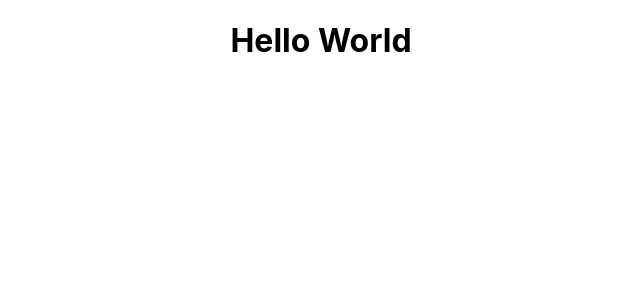
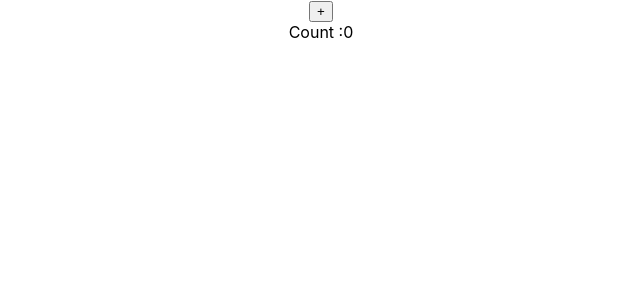
Before and after one commit to VishamiPatel/React-Project, a React (Create React App) app: page / in a window 1280 px wide. Shown: the top 300 px of the page, without its empty margins (319-959 px from the left). Built offline with nearby package versions, Linux system fonts and the light colour scheme.

Commit message:
Counter added in App.js

```diff
--- a/src/App.js
+++ b/src/App.js
@@ -1,10 +1,11 @@
 import logo from "./logo.svg";
+import Counter from "./components/counter";
 import "./App.css";
 
 function App() {
   return (
     <div className="App">
-      <h1>Hello World</h1>
+      <Counter />
     </div>
   );
 }
--- /dev/null
+++ b/src/components/counter.jsx
@@ -0,0 +1,14 @@
+import React, { useState } from "react";
+
+const Counter = () => {
+  const [count, setCount] = useState(0);
+
+  return (
+    <div>
+      <button onClick={() => setCount(count + 1)}>+</button>
+      <div>Count :{count}</div>
+    </div>
+  );
+};
+
+export default Counter;
```
